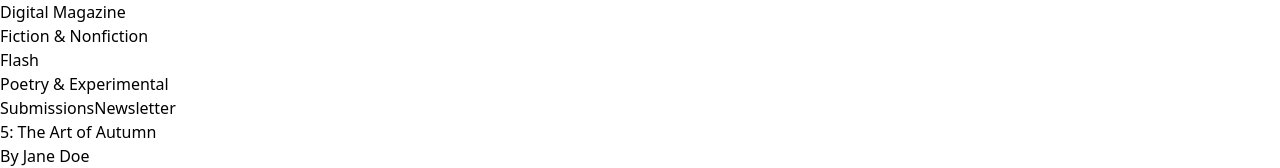
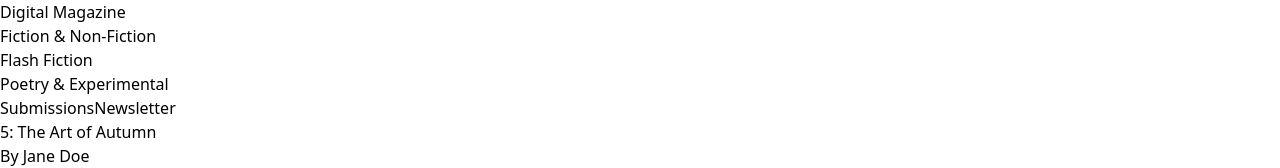
Before and after one commit to liamstamper/openprarie-magazine, a React (Vite) app: page / in a window 1280 px wide. Shown: the top 168 px of the page. Built offline with nearby package versions, Linux system fonts and the light colour scheme.

Commit message:
Update links in Header component

```diff
--- a/src/components/Header.jsx
+++ b/src/components/Header.jsx
@@ -52,23 +52,23 @@ const Header = () => {
           <ul className="flex flex-col lg:flex-row items-center justify-between min-h-[250px] lg:min-h-0">
             <li className="my-8 lg:my-0 ">
               <Link
-                to="/about"
+                to="/section/Fiction and Non-Fiction"
                 className="block py-2 text-center text-sm font-semibold lg:inline-block lg:p-4 hover:text-blue-500"
               >
-                Fiction & Nonfiction
+                Fiction & Non-Fiction
               </Link>
             </li>
             <li className="my-8 lg:my-0">
               <Link
-                to="/portfolio"
+                to="/section/Flash Fiction"
                 className="block py-2 text-center text-sm font-semibold lg:inline-block lg:p-4 hover:text-blue-500"
               >
-                Flash
+                Flash Fiction
               </Link>
             </li>
             <li className="my-8 font-semibold lg:my-0">
               <Link
-                to="/contact"
+                to="/section/Poetry and Experimental"
                 className="block py-2 text-center text-sm lg:inline-block lg:p-4 hover:text-blue-500"
               >
                 Poetry & Experimental
```
